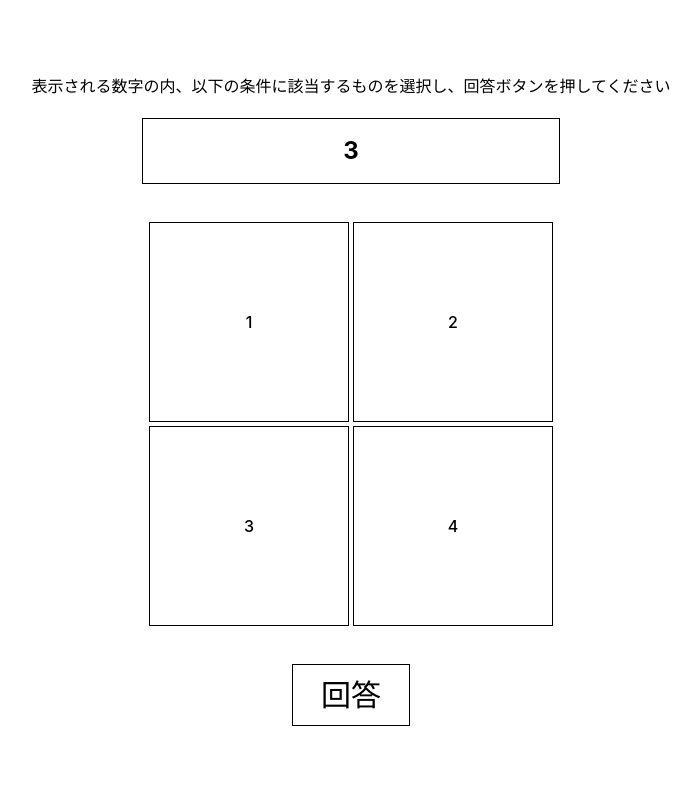
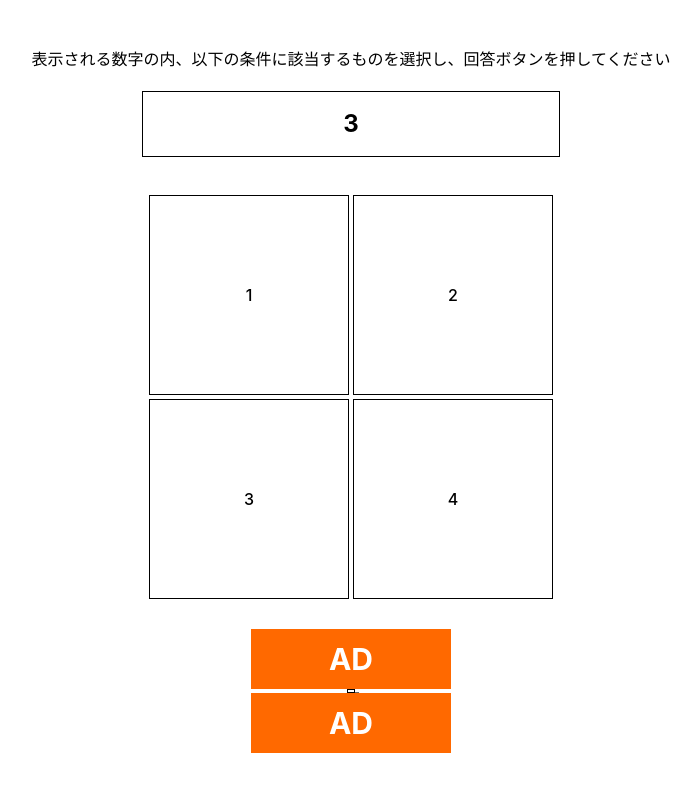
Before and after one commit to kenkenman07/slyware, a React (Vite) app in the folder app/frontend/: page /1 in a window 1280 px wide. Shown: the top 792 px of the page, without its empty margins (289-989 px from the left). Built offline with nearby package versions, Linux system fonts and the light colour scheme; no server answers.

Commit message:
場所的誤タップ用

```diff
--- a/app/frontend/src/App.tsx
+++ b/app/frontend/src/App.tsx
@@ -11,7 +11,7 @@ function App() {
     <BrowserRouter>
       <Routes>
         <Route path="/" element={<Start />} />
-        <Route path="/1" element={<Page1 />} />
+        <Route path="/1" element={<Page2 />} />
         <Route path="correct" element={<Correct />} />
         <Route path="in" element={<Incorrect />} />
         <Route path="ad" element={<Ad />} />
--- a/app/frontend/src/pages/Page1.tsx
+++ b/app/frontend/src/pages/Page1.tsx
@@ -26,8 +26,8 @@ const Page1 = () => {
   };
 
   const handleAd = async () => {
+    navigate("/ad");
     await apiClient.countUp("ad");
-    navigate("/ad");
   };
 
   return (
--- a/app/frontend/src/pages/Page2.tsx
+++ b/app/frontend/src/pages/Page2.tsx
@@ -82,7 +82,7 @@ const Page2 = () => {
           <div className="text-white font-bold text-3xl mt-3">
             <button
               onClick={handleAd}
-              className="w-40 h-10 bg-orange-500 flex items-center justify-center"
+              className="w-50 h-15 bg-orange-500 flex items-center justify-center"
             >
               AD
             </button>
@@ -92,14 +92,14 @@ const Page2 = () => {
             aria-label="submit-answer"
             onClick={handleAnswer}
             disabled={!selectedPhoto}
-            className="text-xs border  hover:bg-blue-300"
+            className="text-xs border w-2 h-1 hover:bg-blue-300"
           >
             回答
           </button>
           <div className="text-white font-bold text-3xl ">
             <button
               onClick={handleAd}
-              className="w-40 h-10 bg-orange-500 flex items-center justify-center"
+              className="w-50 h-15 bg-orange-500 flex items-center justify-center"
             >
               AD
             </button>
```
Also changed, not shown: 1 other file (tests, documents, lock files or other folders).
